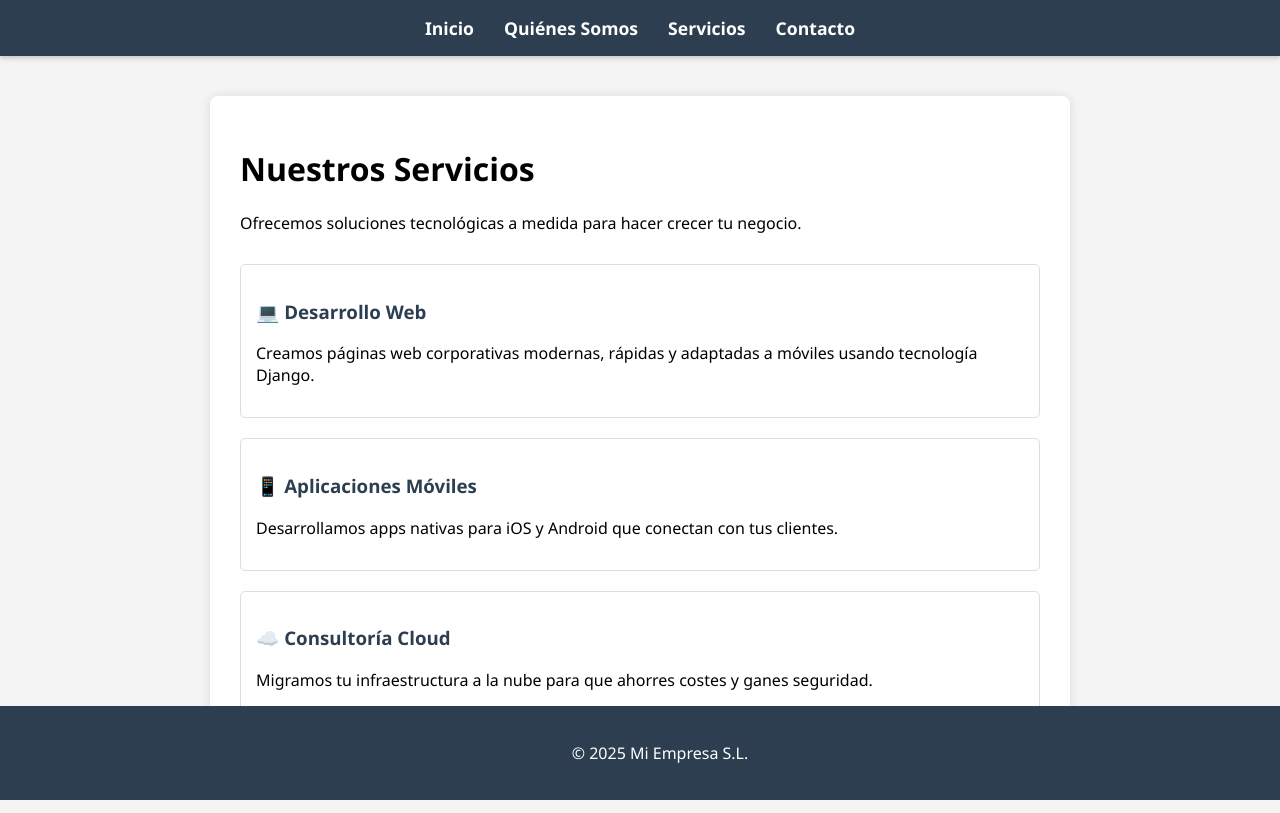
After one commit to BorjaGaspar/Prueba_1, a Django app: page /servicios/ in a window 1280 px wide. The commit adds this page. Run offline with Django 5.2, Linux system fonts and the light colour scheme.

Commit message:
Pagina Web terminada

```diff
--- a/config/urls.py
+++ b/config/urls.py
@@ -6,4 +6,6 @@ urlpatterns = [
     path('admin/', admin.site.urls),
     path('', views.home, name='home'), # La ruta vacía '' es la portada
     path('historia/', views.historia, name='historia'),
+    path('servicios/',views.servicios, name='servicios'),
+    path('contacto/',views.contacto, name='contacto'),
 ]
--- a/core/templates/core/base.html
+++ b/core/templates/core/base.html
@@ -10,8 +10,8 @@
     <nav>
         <a href="{% url 'home' %}">Inicio</a>
         <a href="{% url 'historia' %}">Quiénes Somos</a>
-        <a href="#">Servicios</a>
-        <a href="#">Contacto</a>
+        <a href="{% url 'servicios' %}">Servicios</a>
+        <a href="{% url 'contacto' %}">Contacto</a>
     </nav>
 
     <main>
--- /dev/null
+++ b/core/templates/core/servicios.html
@@ -0,0 +1,25 @@
+{% extends 'core/base.html' %}
+
+{% block title %}Servicios | Mi Empresa{% endblock %}
+
+{% block content %}
+    <h1>Nuestros Servicios</h1>
+    <p>Ofrecemos soluciones tecnológicas a medida para hacer crecer tu negocio.</p>
+
+    <div style="margin-top: 30px;">
+        <div style="border: 1px solid #ddd; padding: 15px; margin-bottom: 20px; border-radius: 5px;">
+            <h3 style="color: #2c3e50;">💻 Desarrollo Web</h3>
+            <p>Creamos páginas web corporativas modernas, rápidas y adaptadas a móviles usando tecnología Django.</p>
+        </div>
+
+        <div style="border: 1px solid #ddd; padding: 15px; margin-bottom: 20px; border-radius: 5px;">
+            <h3 style="color: #2c3e50;">📱 Aplicaciones Móviles</h3>
+            <p>Desarrollamos apps nativas para iOS y Android que conectan con tus clientes.</p>
+        </div>
+
+        <div style="border: 1px solid #ddd; padding: 15px; margin-bottom: 20px; border-radius: 5px;">
+            <h3 style="color: #2c3e50;">☁️ Consultoría Cloud</h3>
+            <p>Migramos tu infraestructura a la nube para que ahorres costes y ganes seguridad.</p>
+        </div>
+    </div>
+{% endblock %}
--- a/core/views.py
+++ b/core/views.py
@@ -5,3 +5,9 @@ def home(request):
 
 def historia(request):
     return render(request, "core/historia.html")
+
+def servicios(request):
+    return render(request,"core/servicios.html")
+
+def contacto(request):
+    return render(request,"core/contacto.html")
```
Also changed, not shown: core/templates/core/contacto.html (added, +9 -0 lines), core/templates/core/home.html (+4 -3 lines), core/static/core/images/oficina.png (added).
